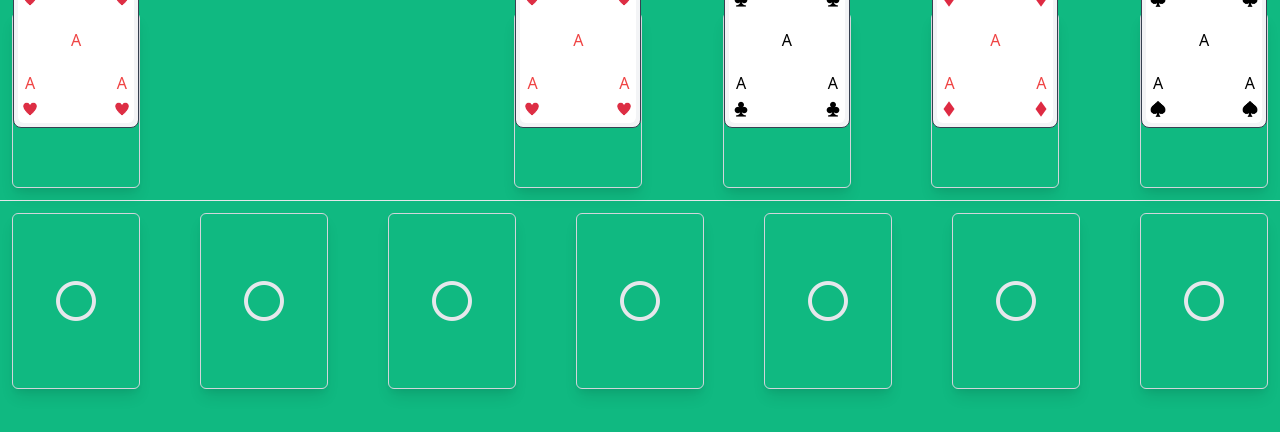
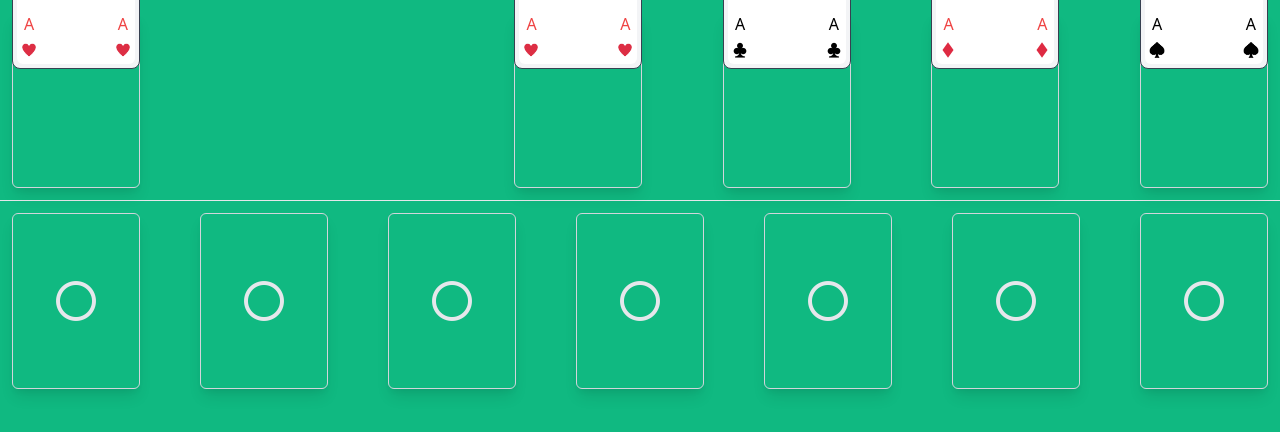
Before and after one commit to AlmirNeeto99/Solitaire, a Vue app: page /game in a window 1280 px wide. Shown: the top 432 px of the page. Built offline with nearby package versions, Linux system fonts and the light colour scheme.

Commit message:
adding the empty indicator when no slot are present

```diff
--- a/src/components/CardsContainer.vue
+++ b/src/components/CardsContainer.vue
@@ -1,8 +1,12 @@
 <template>
   <div
-    class="h-44 cards-container w-32 bg-transparent shadow-lg border border-gray-300 flex justify-center items-center rounded-md relative"
+    class="h-44 cards-container w-32 bg-transparent shadow-lg border border-gray-300 flex rounded-md relative items-center flex-col"
+    :class="{ 'justify-center': !this.$slots.default }"
   >
-    <i class="mdi mdi-circle-outline text-5xl text-gray-200 absolute"></i>
+    <i
+      class="mdi mdi-circle-outline text-5xl text-gray-200 absolute"
+      v-if="!this.$slots.default"
+    ></i>
     <slot></slot>
   </div>
 </template>
```
